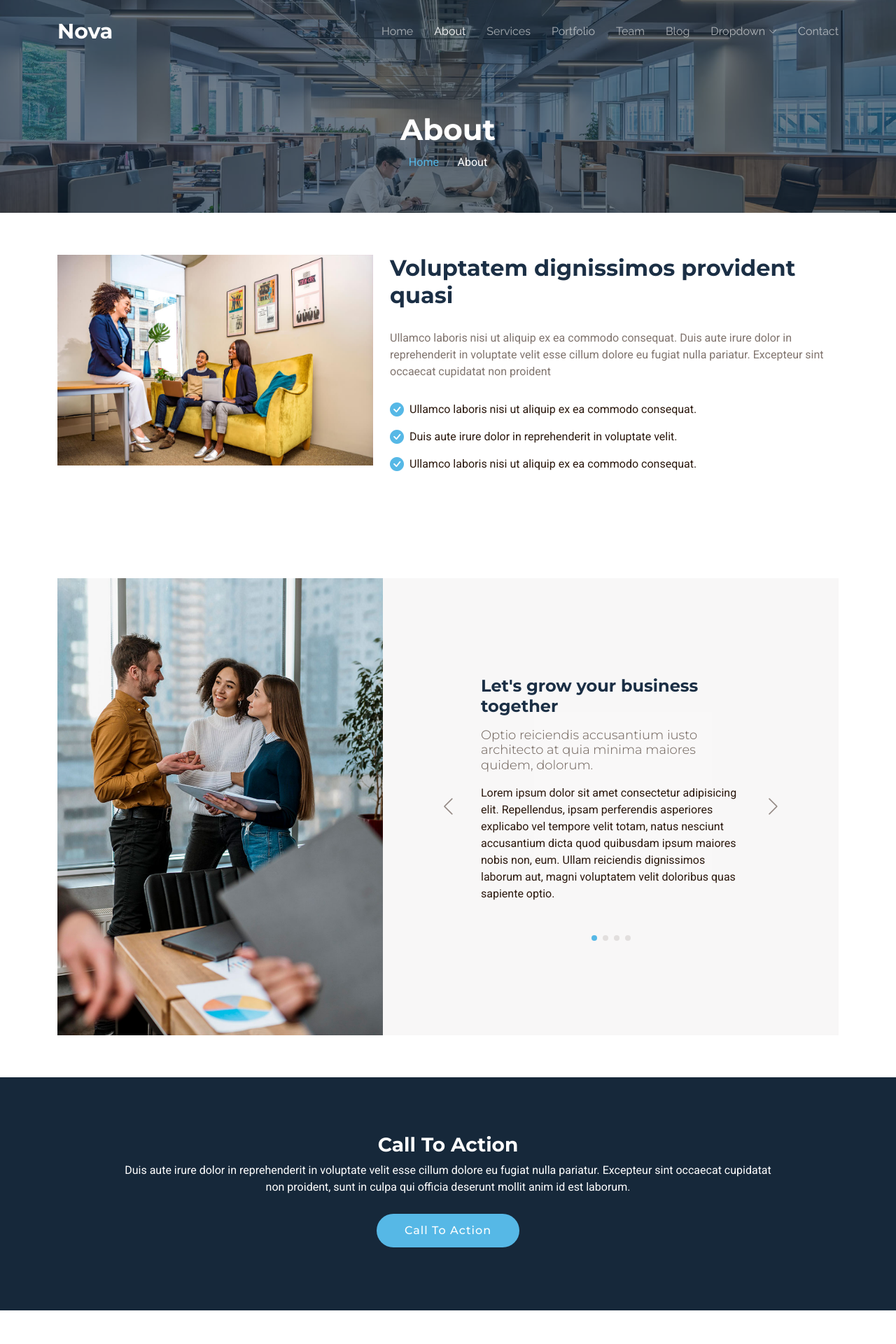
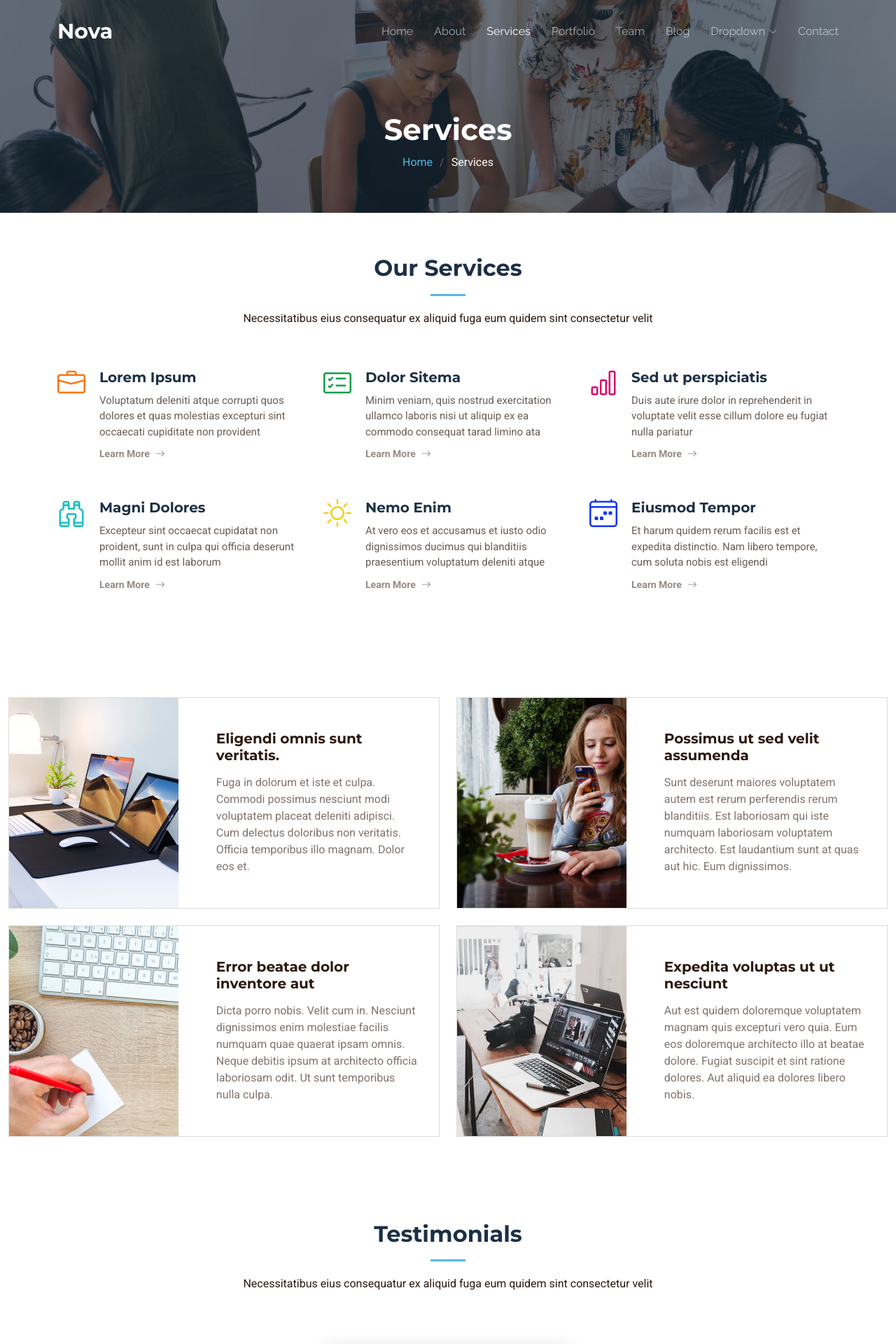
Before and after one commit to brucebett/bizz_2, a Django app: template project/templates/sample.html in a window 1280 px wide. Shown: the top 1920 px of the page at 70% size. Run offline with Django 5.2, Linux system fonts and the light colour scheme; the template is opened without the code that fills it, so the values that code supplies are empty; some libraries are stand-ins or nearby versions.

Commit message:
wen7 commit

```diff
--- a/project/templates/sample.html
+++ b/project/templates/sample.html
@@ -4,7 +4,7 @@
 <head>
   <meta charset="utf-8">
   <meta content="width=device-width, initial-scale=1.0" name="viewport">
-  <title>About - Nova Bootstrap Template</title>
+  <title>Services - Nova Bootstrap Template</title>
   <meta name="description" content="">
   <meta name="keywords" content="">
 
@@ -26,9 +26,17 @@
 
   <!-- Main CSS File -->
   <link href="assets/css/main.css" rel="stylesheet">
+
+  <!-- =======================================================
+  * Template Name: Nova
+  * Template URL: https://bootstrapmade.com/nova-bootstrap-business-template/
+  * Updated: Aug 07 2024 with Bootstrap v5.3.3
+  * Author: BootstrapMade.com
+  * License: https://bootstrapmade.com/license/
+  ======================================================== -->
 </head>
 
-<body class="about-page">
+<body class="services-page">
 
   <header id="header" class="header d-flex align-items-center fixed-top">
     <div class="container-fluid container-xl position-relative d-flex align-items-center justify-content-between">
@@ -42,8 +50,8 @@
       <nav id="navmenu" class="navmenu">
         <ul>
           <li><a href="index.html">Home<br></a></li>
-          <li><a href="about.html" class="active">About</a></li>
-          <li><a href="services.html">Services</a></li>
+          <li><a href="about.html">About</a></li>
+          <li><a href="services.html" class="active">Services</a></li>
           <li><a href="portfolio.html">Portfolio</a></li>
           <li><a href="team.html">Team</a></li>
           <li><a href="blog.html">Blog</a></li>
@@ -75,59 +83,179 @@
   <main class="main">
 
     <!-- Page Title -->
-    <div class="page-title dark-background" data-aos="fade" style="background-image: url(assets/img/about-page-title-bg.jpg);">
+    <div class="page-title dark-background" data-aos="fade" style="background-image: url(assets/img/services-page-title-bg.jpg);">
       <div class="container">
-        <h1>About</h1>
+        <h1>Services</h1>
         <nav class="breadcrumbs">
           <ol>
             <li><a href="index.html">Home</a></li>
-            <li class="current">About</li>
+            <li class="current">Services</li>
           </ol>
         </nav>
       </div>
     </div><!-- End Page Title -->
 
-    <!-- About Section -->
-    <section id="about" class="about section">
+    <!-- Services Section -->
+    <section id="services" class="services section">
+
+      <!-- Section Title -->
+      <div class="container section-title" data-aos="fade-up">
+        <h2>Our Services</h2>
+        <p>Necessitatibus eius consequatur ex aliquid fuga eum quidem sint consectetur velit</p>
+      </div><!-- End Section Title -->
 
       <div class="container">
 
-        <div class="row gy-4" data-aos="fade-up" data-aos-delay="100">
-          <div class="col-lg-5">
-            <img src="assets/img/about.jpg" class="img-fluid" alt="">
-          </div>
-          <div class="col-lg-7" data-aos="fade-up" data-aos-delay="200">
-            <div class="content">
-              <h3>Voluptatem dignissimos provident quasi</h3>
-              <p>
-                Ullamco laboris nisi ut aliquip ex ea commodo consequat. Duis aute irure dolor in reprehenderit in voluptate
-                velit esse cillum dolore eu fugiat nulla pariatur. Excepteur sint occaecat cupidatat non proident
-              </p>
-              <ul>
-                <li><i class="bi bi-check-circle-fill"></i> <span>Ullamco laboris nisi ut aliquip ex ea commodo consequat.</span></li>
-                <li><i class="bi bi-check-circle-fill"></i> <span>Duis aute irure dolor in reprehenderit in voluptate velit.</span></li>
-                <li><i class="bi bi-check-circle-fill"></i> <span>Ullamco laboris nisi ut aliquip ex ea commodo consequat.</span></li>
-              </ul>
+        <div class="row gy-4">
+
+          <div class="col-lg-4 col-md-6 service-item d-flex" data-aos="fade-up" data-aos-delay="100">
+            <div class="icon flex-shrink-0"><i class="bi bi-briefcase" style="color: #f57813;"></i></div>
+            <div>
+              <h4 class="title">Lorem Ipsum</h4>
+              <p class="description">Voluptatum deleniti atque corrupti quos dolores et quas molestias excepturi sint occaecati cupiditate non provident</p>
+              <a href="#" class="readmore stretched-link"><span>Learn More</span><i class="bi bi-arrow-right"></i></a>
             </div>
           </div>
+          <!-- End Service Item -->
+
+          <div class="col-lg-4 col-md-6 service-item d-flex" data-aos="fade-up" data-aos-delay="200">
+            <div class="icon flex-shrink-0"><i class="bi bi-card-checklist" style="color: #15a04a;"></i></div>
+            <div>
+              <h4 class="title">Dolor Sitema</h4>
+              <p class="description">Minim veniam, quis nostrud exercitation ullamco laboris nisi ut aliquip ex ea commodo consequat tarad limino ata</p>
+              <a href="#" class="readmore stretched-link"><span>Learn More</span><i class="bi bi-arrow-right"></i></a>
+            </div>
+          </div><!-- End Service Item -->
+
+          <div class="col-lg-4 col-md-6 service-item d-flex" data-aos="fade-up" data-aos-delay="300">
+            <div class="icon flex-shrink-0"><i class="bi bi-bar-chart" style="color: #d90769;"></i></div>
+            <div>
+              <h4 class="title">Sed ut perspiciatis</h4>
+              <p class="description">Duis aute irure dolor in reprehenderit in voluptate velit esse cillum dolore eu fugiat nulla pariatur</p>
+              <a href="#" class="readmore stretched-link"><span>Learn More</span><i class="bi bi-arrow-right"></i></a>
+            </div>
+          </div><!-- End Service Item -->
+
+          <div class="col-lg-4 col-md-6 service-item d-flex" data-aos="fade-up" data-aos-delay="400">
+            <div class="icon flex-shrink-0"><i class="bi bi-binoculars" style="color: #15bfbc;"></i></div>
+            <div>
+              <h4 class="title">Magni Dolores</h4>
+              <p class="description">Excepteur sint occaecat cupidatat non proident, sunt in culpa qui officia deserunt mollit anim id est laborum</p>
+              <a href="#" class="readmore stretched-link"><span>Learn More</span><i class="bi bi-arrow-right"></i></a>
+            </div>
+          </div><!-- End Service Item -->
+
+          <div class="col-lg-4 col-md-6 service-item d-flex" data-aos="fade-up" data-aos-delay="500">
+            <div class="icon flex-shrink-0"><i class="bi bi-brightness-high" style="color: #f5cf13;"></i></div>
+            <div>
+              <h4 class="title">Nemo Enim</h4>
+              <p class="description">At vero eos et accusamus et iusto odio dignissimos ducimus qui blanditiis praesentium voluptatum deleniti atque</p>
+              <a href="#" class="readmore stretched-link"><span>Learn More</span><i class="bi bi-arrow-right"></i></a>
+            </div>
+          </div><!-- End Service Item -->
+
+          <div class="col-lg-4 col-md-6 service-item d-flex" data-aos="fade-up" data-aos-delay="600">
+            <div class="icon flex-shrink-0"><i class="bi bi-calendar4-week" style="color: #1335f5;"></i></div>
+            <div>
+              <h4 class="title">Eiusmod Tempor</h4>
+              <p class="description">Et harum quidem rerum facilis est et expedita distinctio. Nam libero tempore, cum soluta nobis est eligendi</p>
+              <a href="#" class="readmore stretched-link"><span>Learn More</span><i class="bi bi-arrow-right"></i></a>
+            </div>
+          </div><!-- End Service Item -->
+
         </div>
 
       </div>
 
-    </section><!-- /About Section -->
+    </section><!-- /Services Section -->
 
-    <!-- Why Us Section -->
-    <section id="why-us" class="why-us section">
+    <!-- Service Cards Section -->
+    <section id="service-cards" class="service-cards section">
 
-      <div class="container">
+      <div class="container-fluid">
 
-        <div class="row g-0">
+        <div class="row gy-4">
 
-          <div class="col-xl-5 img-bg" data-aos="fade-up" data-aos-delay="100">
-            <img src="assets/img/why-us-bg.jpg" alt="">
+          <div class="col-lg-6" data-aos="fade-up" data-aos-delay="100">
+            <div class="card-item">
+              <div class="row">
+                <div class="col-xl-5">
+                  <div class="card-bg"><img src="assets/img/cards-1.jpg" alt=""></div>
+                </div>
+                <div class="col-xl-7 d-flex align-items-center">
+                  <div class="card-body">
+                    <h4 class="card-title">Eligendi omnis sunt veritatis.</h4>
+                    <p>Fuga in dolorum et iste et culpa. Commodi possimus nesciunt modi voluptatem placeat deleniti adipisci. Cum delectus doloribus non veritatis. Officia temporibus illo magnam. Dolor eos et.</p>
+                  </div>
+                </div>
+              </div>
+            </div>
+          </div><!-- End Card Item -->
+
+          <div class="col-lg-6" data-aos="fade-up" data-aos-delay="200">
+            <div class="card-item">
+              <div class="row">
+                <div class="col-xl-5">
+                  <div class="card-bg"><img src="assets/img/cards-5.jpg" alt=""></div>
+                </div>
+                <div class="col-xl-7 d-flex align-items-center">
+                  <div class="card-body">
+                    <h4 class="card-title">Possimus ut sed velit assumenda</h4>
+                    <p>Sunt deserunt maiores voluptatem autem est rerum perferendis rerum blanditiis. Est laboriosam qui iste numquam laboriosam voluptatem architecto. Est laudantium sunt at quas aut hic. Eum dignissimos.</p>
+                  </div>
+                </div>
+              </div>
+            </div>
+          </div><!-- End Card Item -->
+
+          <div class="col-lg-6" data-aos="fade-up" data-aos-delay="300">
+            <div class="card-item">
+              <div class="row">
+                <div class="col-xl-5">
+                  <div class="card-bg"><img src="assets/img/cards-3.jpg" alt=""></div>
+                </div>
+                <div class="col-xl-7 d-flex align-items-center">
+                  <div class="card-body">
+                    <h4 class="card-title">Error beatae dolor inventore aut</h4>
+                    <p>Dicta porro nobis. Velit cum in. Nesciunt dignissimos enim molestiae facilis numquam quae quaerat ipsam omnis. Neque debitis ipsum at architecto officia laboriosam odit. Ut sunt temporibus nulla culpa.</p>
+                  </div>
+                </div>
+              </div>
+            </div>
+          </div><!-- End Card Item -->
+
+          <div class="col-lg-6" data-aos="fade-up" data-aos-delay="400">
+            <div class="card-item">
+              <div class="row">
+                <div class="col-xl-5">
+                  <div class="card-bg"><img src="assets/img/cards-4.jpg" alt=""></div>
+                </div>
+                <div class="col-xl-7 d-flex align-items-center">
+                  <div class="card-body">
+                    <h4 class="card-title">Expedita voluptas ut ut nesciunt</h4>
+                    <p>Aut est quidem doloremque voluptatem magnam quis excepturi vero quia. Eum eos doloremque architecto illo at beatae dolore. Fugiat suscipit et sint ratione dolores. Aut aliquid ea dolores libero nobis.</p>
+                  </div>
+                </div>
+              </div>
+            </div>
+          </div><!-- End Card Item -->
+
         </div>
 
-          <div class="col-xl-7 slides position-relative" data-aos="fade-up" data-aos-delay="200">
+      </div>
+
+    </section><!-- /Service Cards Section -->
+
+    <!-- Testimonials Section -->
+    <section id="testimonials" class="testimonials section">
+
+      <!-- Section Title -->
+      <div class="container section-title" data-aos="fade-up">
+        <h2>Testimonials</h2>
+        <p>Necessitatibus eius consequatur ex aliquid fuga eum quidem sint consectetur velit</p>
+      </div><!-- End Section Title -->
+
+      <div class="container" data-aos="fade-up" data-aos-delay="100">
 
         <div class="swiper init-swiper">
           <script type="application/json" class="swiper-config">
@@ -138,175 +266,112 @@
                 "delay": 5000
               },
               "slidesPerView": "auto",
-                  "centeredSlides": true,
               "pagination": {
                 "el": ".swiper-pagination",
                 "type": "bullets",
                 "clickable": true
               },
-                  "navigation": {
-                    "nextEl": ".swiper-button-next",
-                    "prevEl": ".swiper-button-prev"
+              "breakpoints": {
+                "320": {
+                  "slidesPerView": 1,
+                  "spaceBetween": 40
+                },
+                "1200": {
+                  "slidesPerView": 3,
+                  "spaceBetween": 1
+                }
               }
             }
           </script>
           <div class="swiper-wrapper">
 
             <div class="swiper-slide">
-                  <div class="item">
-                    <h3 class="mb-3">Let's grow your business together</h3>
-                    <h4 class="mb-3">Optio reiciendis accusantium iusto architecto at quia minima maiores quidem, dolorum.</h4>
-                    <p>Lorem ipsum dolor sit amet consectetur adipisicing elit. Repellendus, ipsam perferendis asperiores explicabo vel tempore velit totam, natus nesciunt accusantium dicta quod quibusdam ipsum maiores nobis non, eum. Ullam reiciendis dignissimos laborum aut, magni voluptatem velit doloribus quas sapiente optio.</p>
+              <div class="testimonial-item">
+                <div class="stars">
+                  <i class="bi bi-star-fill"></i><i class="bi bi-star-fill"></i><i class="bi bi-star-fill"></i><i class="bi bi-star-fill"></i><i class="bi bi-star-fill"></i>
                 </div>
-                </div><!-- End slide item -->
+                <p>
+                  Proin iaculis purus consequat sem cure digni ssim donec porttitora entum suscipit rhoncus. Accusantium quam, ultricies eget id, aliquam eget nibh et. Maecen aliquam, risus at semper.
+                </p>
+                <div class="profile mt-auto">
+                  <img src="assets/img/testimonials/testimonials-1.jpg" class="testimonial-img" alt="">
+                  <h3>Saul Goodman</h3>
+                  <h4>Ceo &amp; Founder</h4>
+                </div>
+              </div>
+            </div><!-- End testimonial item -->
 
             <div class="swiper-slide">
-                  <div class="item">
-                    <h3 class="mb-3">Unde perspiciatis ut repellat dolorem</h3>
-                    <h4 class="mb-3">Amet cumque nam sed voluptas doloribus iusto. Dolorem eos aliquam quis.</h4>
-                    <p>Dolorem quia fuga consectetur voluptatem. Earum consequatur nulla maxime necessitatibus cum accusamus. Voluptatem dolorem ut numquam dolorum delectus autem veritatis facilis. Et ea ut repellat ea. Facere est dolores fugiat dolor.</p>
+              <div class="testimonial-item">
+                <div class="stars">
+                  <i class="bi bi-star-fill"></i><i class="bi bi-star-fill"></i><i class="bi bi-star-fill"></i><i class="bi bi-star-fill"></i><i class="bi bi-star-fill"></i>
                 </div>
-                </div><!-- End slide item -->
+                <p>
+                  Export tempor illum tamen malis malis eram quae irure esse labore quem cillum quid cillum eram malis quorum velit fore eram velit sunt aliqua noster fugiat irure amet legam anim culpa.
+                </p>
+                <div class="profile mt-auto">
+                  <img src="assets/img/testimonials/testimonials-2.jpg" class="testimonial-img" alt="">
+                  <h3>Sara Wilsson</h3>
+                  <h4>Designer</h4>
+                </div>
+              </div>
+            </div><!-- End testimonial item -->
 
             <div class="swiper-slide">
-                  <div class="item">
-                    <h3 class="mb-3">Aliquid non alias minus</h3>
-                    <h4 class="mb-3">Necessitatibus voluptatibus explicabo dolores a vitae voluptatum.</h4>
-                    <p>Neque voluptates aut. Soluta aut perspiciatis porro deserunt. Voluptate ut itaque velit. Aut consectetur voluptatem aspernatur sequi sit laborum. Voluptas enim dolorum fugiat aut.</p>
+              <div class="testimonial-item">
+                <div class="stars">
+                  <i class="bi bi-star-fill"></i><i class="bi bi-star-fill"></i><i class="bi bi-star-fill"></i><i class="bi bi-star-fill"></i><i class="bi bi-star-fill"></i>
                 </div>
-                </div><!-- End slide item -->
+                <p>
+                  Enim nisi quem export duis labore cillum quae magna enim sint quorum nulla quem veniam duis minim tempor labore quem eram duis noster aute amet eram fore quis sint minim.
+                </p>
+                <div class="profile mt-auto">
+                  <img src="assets/img/testimonials/testimonials-3.jpg" class="testimonial-img" alt="">
+                  <h3>Jena Karlis</h3>
+                  <h4>Store Owner</h4>
+                </div>
+              </div>
+            </div><!-- End testimonial item -->
 
             <div class="swiper-slide">
-                  <div class="item">
-                    <h3 class="mb-3"> quibusdam</h3>
-                    <h4 class="mb-3">Tempora quos est ut quia adipisci ut voluptas. Deleniti laborum soluta nihil est. Eum similique neque autem ut.</h4>
-                    <p>Ut rerum et autem vel. Et rerum molestiae aut sit vel incidunt sit at voluptatem. Saepe dolorem et sed voluptate impedit. Ad et qui sint at qui animi animi rerum.</p>
+              <div class="testimonial-item">
+                <div class="stars">
+                  <i class="bi bi-star-fill"></i><i class="bi bi-star-fill"></i><i class="bi bi-star-fill"></i><i class="bi bi-star-fill"></i><i class="bi bi-star-fill"></i>
                 </div>
-                </div><!-- End slide item -->
+                <p>
+                  Fugiat enim eram quae cillum dolore dolor amet nulla culpa multos export minim fugiat minim velit minim dolor enim duis veniam ipsum anim magna sunt elit fore quem dolore labore illum veniam.
+                </p>
+                <div class="profile mt-auto">
+                  <img src="assets/img/testimonials/testimonials-4.jpg" class="testimonial-img" alt="">
+                  <h3>Matt Brandon</h3>
+                  <h4>Freelancer</h4>
+                </div>
+              </div>
+            </div><!-- End testimonial item -->
+
+            <div class="swiper-slide">
+              <div class="testimonial-item">
+                <div class="stars">
+                  <i class="bi bi-star-fill"></i><i class="bi bi-star-fill"></i><i class="bi bi-star-fill"></i><i class="bi bi-star-fill"></i><i class="bi bi-star-fill"></i>
+                </div>
+                <p>
+                  Quis quorum aliqua sint quem legam fore sunt eram irure aliqua veniam tempor noster veniam enim culpa labore duis sunt culpa nulla illum cillum fugiat legam esse veniam culpa fore nisi cillum quid.
+                </p>
+                <div class="profile mt-auto">
+                  <img src="assets/img/testimonials/testimonials-5.jpg" class="testimonial-img" alt="">
+                  <h3>John Larson</h3>
+                  <h4>Entrepreneur</h4>
+                </div>
+              </div>
+            </div><!-- End testimonial item -->
 
           </div>
           <div class="swiper-pagination"></div>
         </div>
 
-            <div class="swiper-button-prev"></div>
-            <div class="swiper-button-next"></div>
       </div>
 
-        </div>
-
-      </div>
-
-    </section><!-- /Why Us Section -->
-
-    <!-- Call To Action Section -->
-    <section id="call-to-action" class="call-to-action section dark-background">
-
-      <img src="assets/img/cta-bg.jpg" alt="">
-
-      <div class="container">
-        <div class="row justify-content-center" data-aos="zoom-in" data-aos-delay="100">
-          <div class="col-xl-10">
-            <div class="text-center">
-              <h3>Call To Action</h3>
-              <p>Duis aute irure dolor in reprehenderit in voluptate velit esse cillum dolore eu fugiat nulla pariatur. Excepteur sint occaecat cupidatat non proident, sunt in culpa qui officia deserunt mollit anim id est laborum.</p>
-              <a class="cta-btn" href="#">Call To Action</a>
-            </div>
-          </div>
-        </div>
-      </div>
-
-    </section><!-- /Call To Action Section -->
-
-    <!-- Team Section -->
-    <section id="team" class="team section">
-
-      <!-- Section Title -->
-      <div class="container section-title" data-aos="fade-up">
-        <h2>Our Team</h2>
-        <p>Necessitatibus eius consequatur ex aliquid fuga eum quidem sint consectetur velit</p>
-      </div><!-- End Section Title -->
-
-      <div class="container">
-
-        <div class="row gy-4">
-
-          <div class="col-lg-3 col-md-6 d-flex align-items-stretch" data-aos="fade-up" data-aos-delay="100">
-            <div class="team-member">
-              <div class="member-img">
-                <img src="assets/img/team/team-1.jpg" class="img-fluid" alt="">
-                <div class="social">
-                  <a href=""><i class="bi bi-twitter-x"></i></a>
-                  <a href=""><i class="bi bi-facebook"></i></a>
-                  <a href=""><i class="bi bi-instagram"></i></a>
-                  <a href=""><i class="bi bi-linkedin"></i></a>
-                </div>
-              </div>
-              <div class="member-info">
-                <h4>Walter White</h4>
-                <span>Chief Executive Officer</span>
-              </div>
-            </div>
-          </div><!-- End Team Member -->
-
-          <div class="col-lg-3 col-md-6 d-flex align-items-stretch" data-aos="fade-up" data-aos-delay="200">
-            <div class="team-member">
-              <div class="member-img">
-                <img src="assets/img/team/team-2.jpg" class="img-fluid" alt="">
-                <div class="social">
-                  <a href=""><i class="bi bi-twitter-x"></i></a>
-                  <a href=""><i class="bi bi-facebook"></i></a>
-                  <a href=""><i class="bi bi-instagram"></i></a>
-                  <a href=""><i class="bi bi-linkedin"></i></a>
-                </div>
-              </div>
-              <div class="member-info">
-                <h4>Sarah Jhonson</h4>
-                <span>Product Manager</span>
-              </div>
-            </div>
-          </div><!-- End Team Member -->
-
-          <div class="col-lg-3 col-md-6 d-flex align-items-stretch" data-aos="fade-up" data-aos-delay="300">
-            <div class="team-member">
-              <div class="member-img">
-                <img src="assets/img/team/team-3.jpg" class="img-fluid" alt="">
-                <div class="social">
-                  <a href=""><i class="bi bi-twitter-x"></i></a>
-                  <a href=""><i class="bi bi-facebook"></i></a>
-                  <a href=""><i class="bi bi-instagram"></i></a>
-                  <a href=""><i class="bi bi-linkedin"></i></a>
-                </div>
-              </div>
-              <div class="member-info">
-                <h4>William Anderson</h4>
-                <span>CTO</span>
-              </div>
-            </div>
-          </div><!-- End Team Member -->
-
-          <div class="col-lg-3 col-md-6 d-flex align-items-stretch" data-aos="fade-up" data-aos-delay="400">
-            <div class="team-member">
-              <div class="member-img">
-                <img src="assets/img/team/team-4.jpg" class="img-fluid" alt="">
-                <div class="social">
-                  <a href=""><i class="bi bi-twitter-x"></i></a>
-                  <a href=""><i class="bi bi-facebook"></i></a>
-                  <a href=""><i class="bi bi-instagram"></i></a>
-                  <a href=""><i class="bi bi-linkedin"></i></a>
-                </div>
-              </div>
-              <div class="member-info">
-                <h4>Amanda Jepson</h4>
-                <span>Accountant</span>
-              </div>
-            </div>
-          </div><!-- End Team Member -->
-
-        </div>
-
-      </div>
-
-    </section><!-- /Team Section -->
+    </section><!-- /Testimonials Section -->
 
   </main>
 
@@ -365,7 +430,12 @@
 
     <div class="container copyright text-center">
       <p>© <span>Copyright</span> <strong class="px-1 sitename">Nova</strong> <span>All Rights Reserved</span></p>
-        Designed by <a href="@brucebett">BrianBett</a>
+      <div class="credits">
+        <!-- All the links in the footer should remain intact. -->
+        <!-- You can delete the links only if you've purchased the pro version. -->
+        <!-- Licensing information: https://bootstrapmade.com/license/ -->
+        <!-- Purchase the pro version with working PHP/AJAX contact form: [buy-url] -->
+        Designed by <a href="https://bootstrapmade.com/">BootstrapMade</a>
       </div>
     </div>
 
```
Lines whose indentation alone changed are shown as unchanged.
